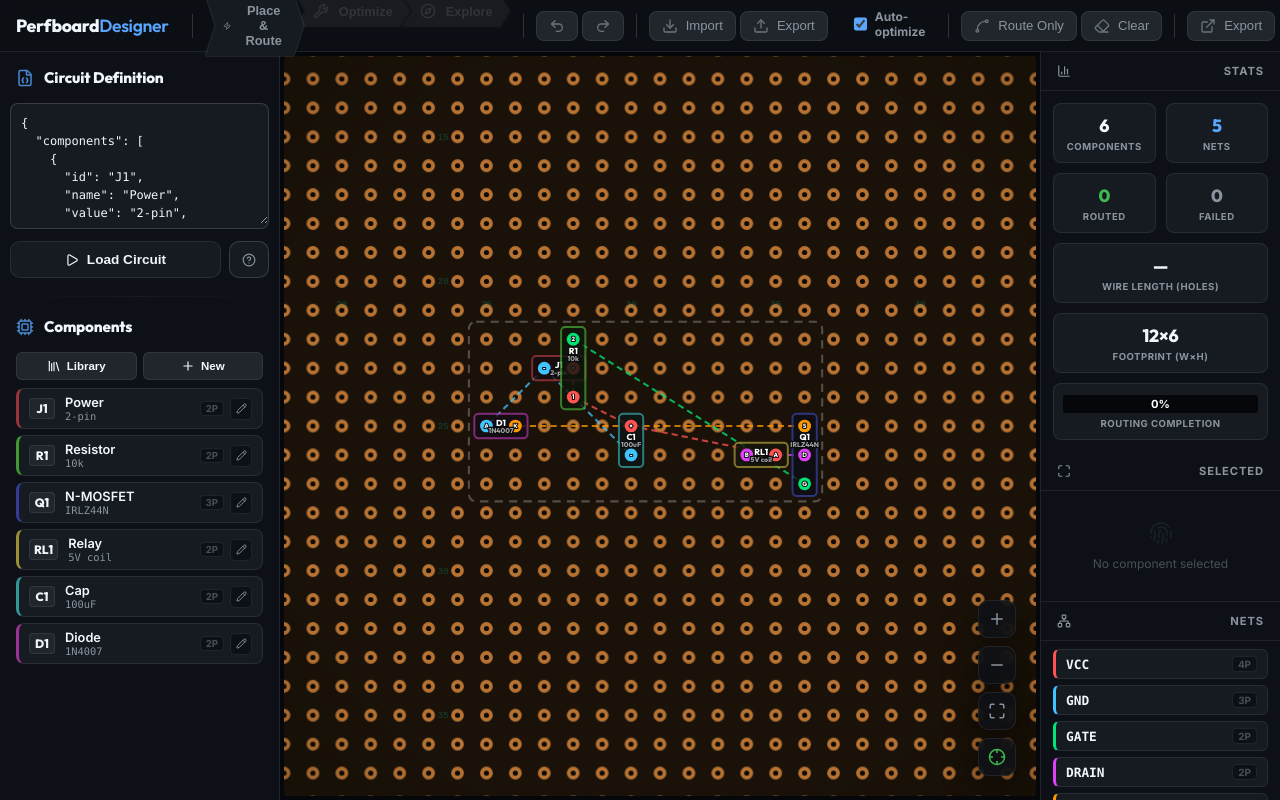
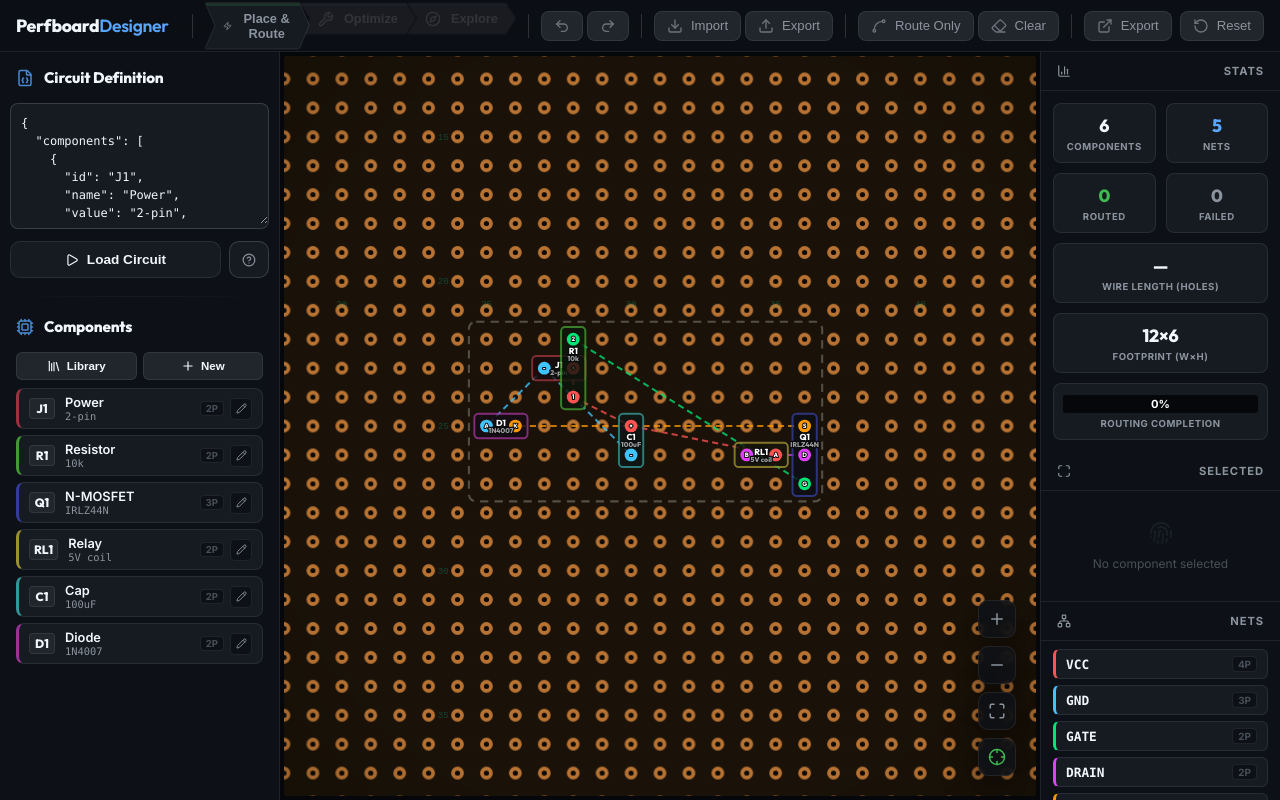
Before and after one commit to Infraviored/Perfboard-AutoRouter, a React (Vite) app: page / in a window 1280 px wide. Built offline with nearby package versions, Linux system fonts and the light colour scheme.

Commit message:
refactor: remove unused auto-optimize feature from UI and engine

```diff
--- a/src/App.jsx
+++ b/src/App.jsx
@@ -80,7 +80,6 @@ function App() {
   const [selectedId, setSelectedId] = useState(null);
   const [selectedNet, setSelectedNet] = useState(null);
   const [hoveredNet, setHoveredNet] = useState(null);
-  const [autoOptimize, setAutoOptimize] = useState(true);
   const [tool, setTool] = useState('sel');
   const [bestSnapshot, setBestSnapshot] = useState(null);
 
@@ -138,7 +137,7 @@ function App() {
     try {
       const data = JSON.parse(jsonInput);
       const defs = processTemplate(data);
-      const res = await engine.placeAndRoute(defs, autoOptimize);
+      const res = await engine.placeAndRoute(defs);
       if (res) {
         setStatus(prev => ({ ...prev, isProcessing: false, results: res }));
         setTimeout(() => {
@@ -153,7 +152,7 @@ function App() {
       setStatus(prev => ({ ...prev, isProcessing: false, title: '', best: '' }));
     }
     saveHistory();
-  }, [engine, jsonInput, autoOptimize, saveHistory]);
+  }, [engine, jsonInput, saveHistory]);
 
   const handleUndo = useCallback(() => {
     if (historyIndex > 0) {
@@ -411,7 +410,7 @@ Use this format:
   return (
     <div className="app-main">
       <Topbar
-        tool={tool} setTool={setTool} autoOptimize={autoOptimize} setAutoOptimize={setAutoOptimize}
+        tool={tool} setTool={setTool}
         onPlaceAndRoute={handlePlaceAndRoute} onOptimizeFootprint={handleOptimizeFootprint}
         onPlateauExplore={handlePlateauExplore} onRouteOnly={handleRouteOnly}
         onClearWires={handleClearWires} onReset={handleReset} onUndo={handleUndo} onRedo={handleRedo}
--- a/src/components/Topbar.jsx
+++ b/src/components/Topbar.jsx
@@ -25,9 +25,6 @@ export function Topbar({
   onRedo,
   onExportState,
   onImportState,
-  autoOptimize,
-  setAutoOptimize,
-  tool,
   setTool,
   hasWires,
   isProcessing
@@ -97,14 +94,7 @@ export function Topbar({
         </button>
       </div>
 
-      <label className="topbar-toggle">
-        <input
-          type="checkbox"
-          checked={autoOptimize}
-          onChange={(e) => setAutoOptimize(e.target.checked)}
-        />
-        <span>Auto-optimize</span>
-      </label>
+
 
       <div className="sep"></div>
 
--- a/src/engine/engine.js
+++ b/src/engine/engine.js
@@ -138,7 +138,7 @@ export class AutorouterEngine {
         return scoreState(this.components, testWires);
     }
 
-    async placeAndRoute(compDefs, autoOptimize = false) {
+    async placeAndRoute(compDefs) {
         if (!compDefs || compDefs.length === 0) {
             this.onToast?.('No components to place', 'warn');
             return;
```
